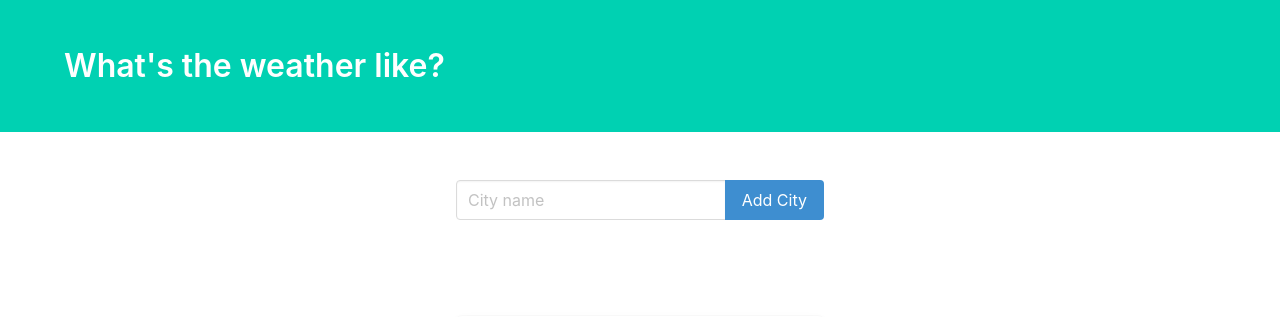
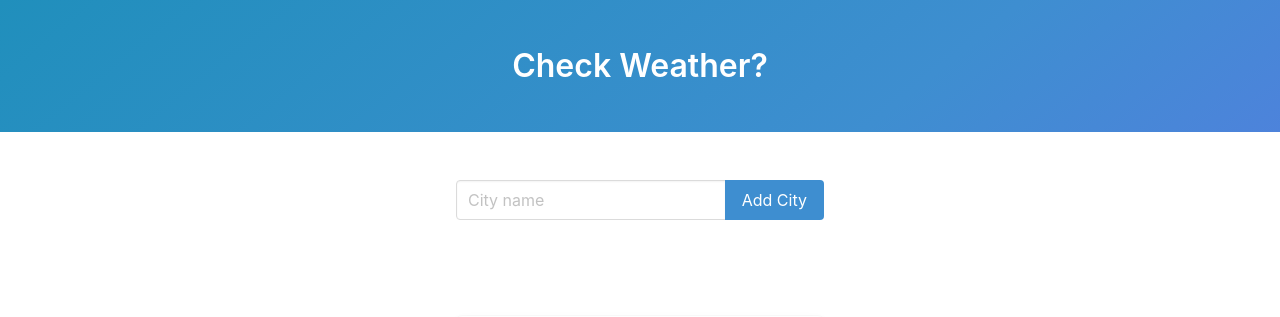
Before and after one commit to priyansh18/Weather_app, a Django app: page / in a window 1280 px wide. Shown: the top 317 px of the page. Run offline with Django 3.2, Linux system fonts and the light colour scheme; data comes from the database, SQL or seed files in the repository; data that the repository does not hold is empty; some libraries are stand-ins or nearby versions.

Commit message:
CSS property

```diff
--- a/weather/weatherapp/templates/weatherapp/weather.html
+++ b/weather/weatherapp/templates/weatherapp/weather.html
@@ -4,7 +4,7 @@
     <meta charset="UTF-8" />
     <meta name="viewport" content="width=device-width, initial-scale=1.0" />
     <meta http-equiv="X-UA-Compatible" content="ie=edge" />
-    <title>Document</title>
+    <title>Weather</title>
     <link
       rel="stylesheet"
       href="https://cdnjs.cloudflare.com/ajax/libs/bulma/0.6.2/css/bulma.css"
@@ -12,11 +12,11 @@
   </head>
 
   <body>
-    <section class="hero is-primary">
+    <section class="hero is-info is-bold">
       <div class="hero-body">
         <div class="container">
-          <h1 class="title">
-            What's the weather like?
+          <h1 class="title" style="text-align: center;">
+            Check Weather?
           </h1>
         </div>
       </div>
```
